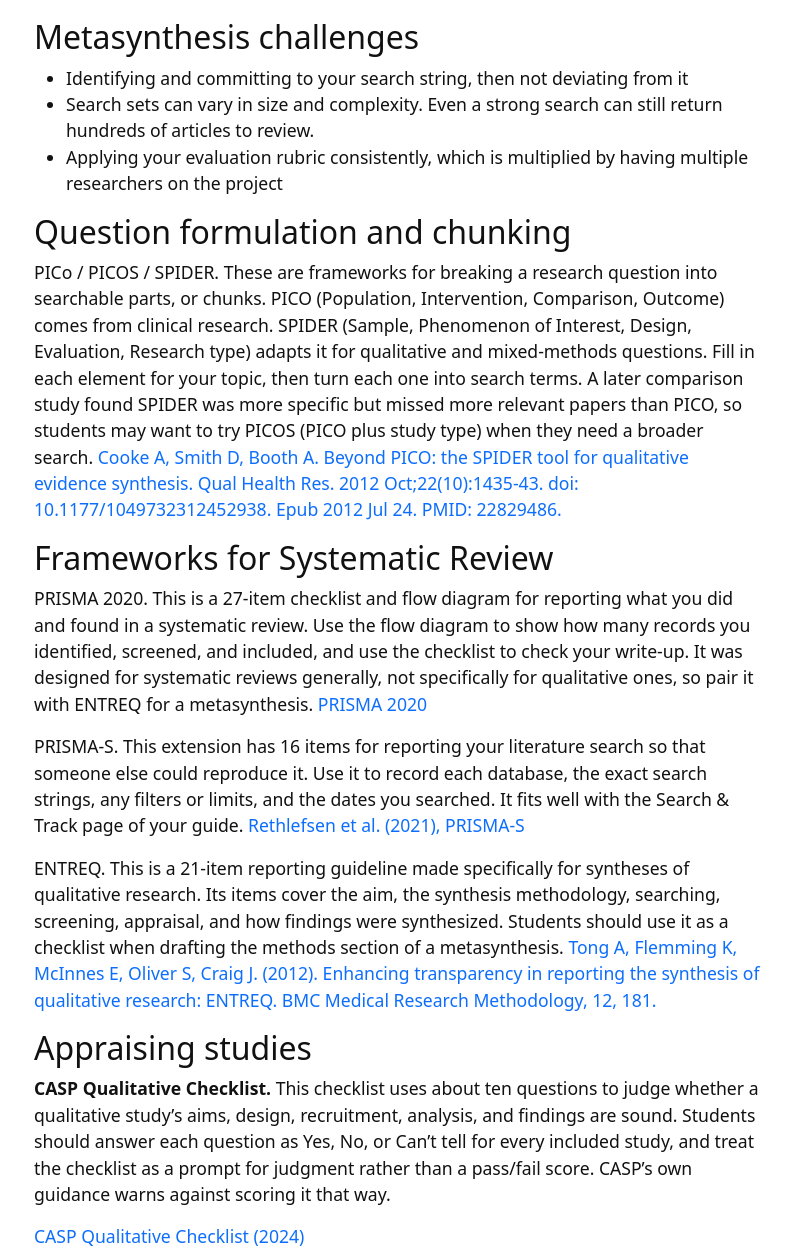
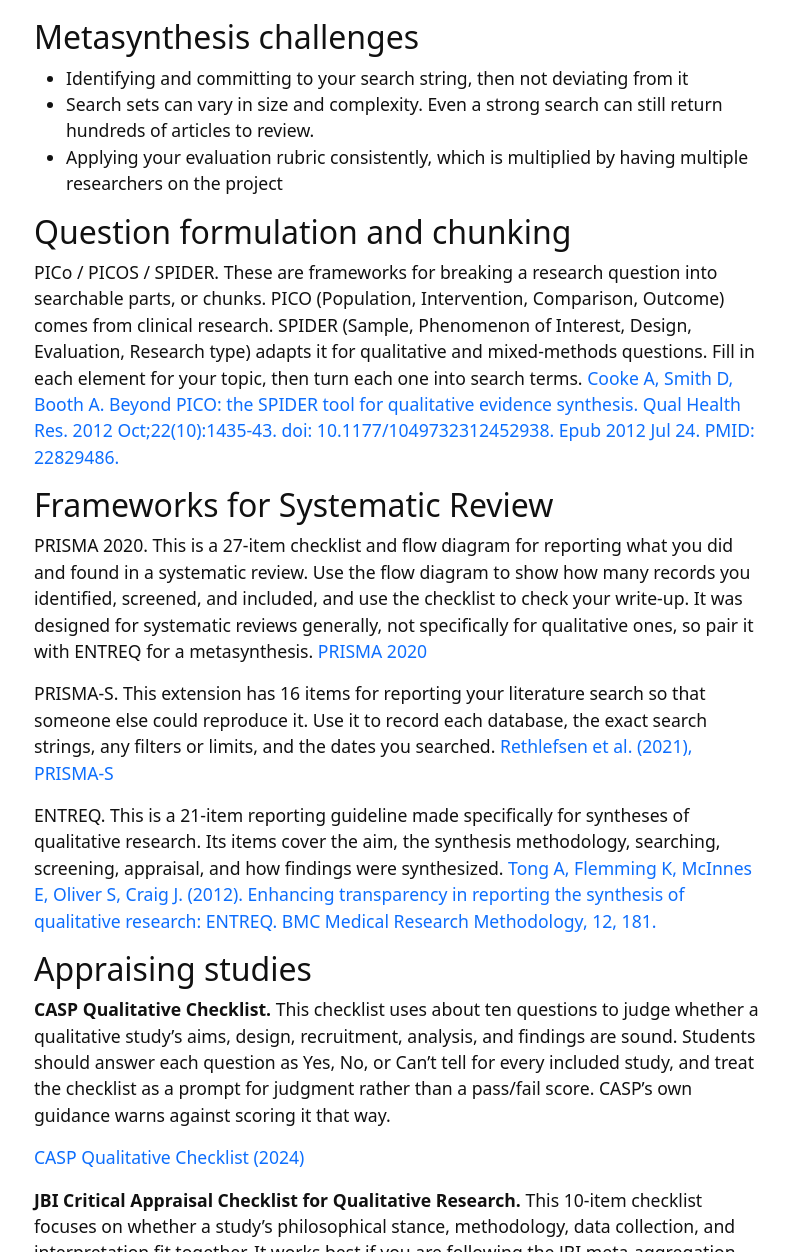
Before and after one commit to marcosvdotcom/SHAMP_meta, a Jekyll site: the page built from content/04-metasynthesis.md, in a window 1280 px wide and 1400 px high, scrolled down 914 px, cut to the strip 0-1252 px from the top of the window. Shown: the whole strip, without its empty margins (243-1035 px from the left). Built offline with Jekyll 4.4.1, drawn with Linux system fonts in a browser that asks for light colours.

Commit message:
Update metasynthesis.md with references and cleanup
Removed TODO comments and added references for frameworks and guidelines relevant to metasynthesis.

```diff
--- a/content/04-metasynthesis.md
+++ b/content/04-metasynthesis.md
@@ -22,7 +22,6 @@ Metasynthesis is a method of research that allows us to generate new findings fr
 1. **Identify a keyword set** Aim to accurately represent the study set of concern, combined with a reproducible process.
 2. **Create your comparison matrix.** Determine key criteria of interest and inclusion.
 3. **Analyze.** Identify the key elements of the study of interest, then log data from the studies reviewed.
-   <!-- TODO: The original slide says "Some examples link link". Add example matrix links here. -->
 4. **Synthesize results.** What new insights or findings are possible thanks to your comparison matrix?
 
 ## Metasynthesis challenges
@@ -33,7 +32,7 @@ Metasynthesis is a method of research that allows us to generate new findings fr
 
 ## Question formulation and chunking
 
-PICo / PICOS / SPIDER. These are frameworks for breaking a research question into searchable parts, or chunks. PICO (Population, Intervention, Comparison, Outcome) comes from clinical research. SPIDER (Sample, Phenomenon of Interest, Design, Evaluation, Research type) adapts it for qualitative and mixed-methods questions. Fill in each element for your topic, then turn each one into search terms. A later comparison study found SPIDER was more specific but missed more relevant papers than PICO, so students may want to try PICOS (PICO plus study type) when they need a broader search.
+PICo / PICOS / SPIDER. These are frameworks for breaking a research question into searchable parts, or chunks. PICO (Population, Intervention, Comparison, Outcome) comes from clinical research. SPIDER (Sample, Phenomenon of Interest, Design, Evaluation, Research type) adapts it for qualitative and mixed-methods questions. Fill in each element for your topic, then turn each one into search terms.
 [Cooke A, Smith D, Booth A. Beyond PICO: the SPIDER tool for qualitative evidence synthesis. Qual Health Res. 2012 Oct;22(10):1435-43. doi: 10.1177/1049732312452938. Epub 2012 Jul 24. PMID: 22829486.](https://pubmed.ncbi.nlm.nih.gov/22829486/)
 
 ## Frameworks for Systematic Review
@@ -41,10 +40,10 @@ PICo / PICOS / SPIDER. These are frameworks for breaking a research question int
 PRISMA 2020. This is a 27-item checklist and flow diagram for reporting what you did and found in a systematic review. Use the flow diagram to show how many records you identified, screened, and included, and use the checklist to check your write-up. It was designed for systematic reviews generally, not specifically for qualitative ones, so pair it with ENTREQ for a metasynthesis.
 [PRISMA 2020](https://prisma-statement.org)
 
-PRISMA-S. This extension has 16 items for reporting your literature search so that someone else could reproduce it. Use it to record each database, the exact search strings, any filters or limits, and the dates you searched. It fits well with the Search & Track page of your guide.
+PRISMA-S. This extension has 16 items for reporting your literature search so that someone else could reproduce it. Use it to record each database, the exact search strings, any filters or limits, and the dates you searched.
 [Rethlefsen et al. (2021), PRISMA-S](https://link.springer.com/article/10.1186/s13643-020-01542-z)
 
-ENTREQ. This is a 21-item reporting guideline made specifically for syntheses of qualitative research. Its items cover the aim, the synthesis methodology, searching, screening, appraisal, and how findings were synthesized. Students should use it as a checklist when drafting the methods section of a metasynthesis.
+ENTREQ. This is a 21-item reporting guideline made specifically for syntheses of qualitative research. Its items cover the aim, the synthesis methodology, searching, screening, appraisal, and how findings were synthesized.
 [Tong A, Flemming K, McInnes E, Oliver S, Craig J. (2012). Enhancing transparency in reporting the synthesis of qualitative research: ENTREQ. BMC Medical Research Methodology, 12, 181.](https://doi.org/10.1186/1471-2288-12-181)
 
 ## Appraising studies
```
